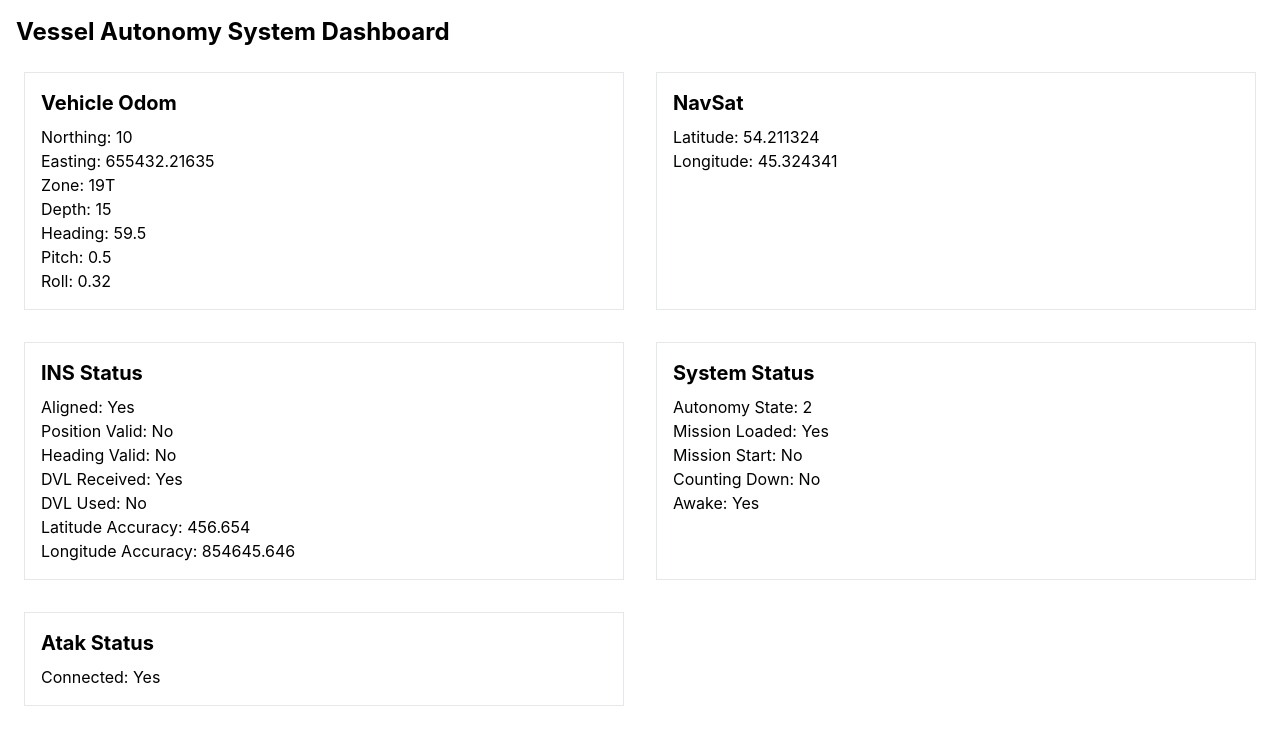
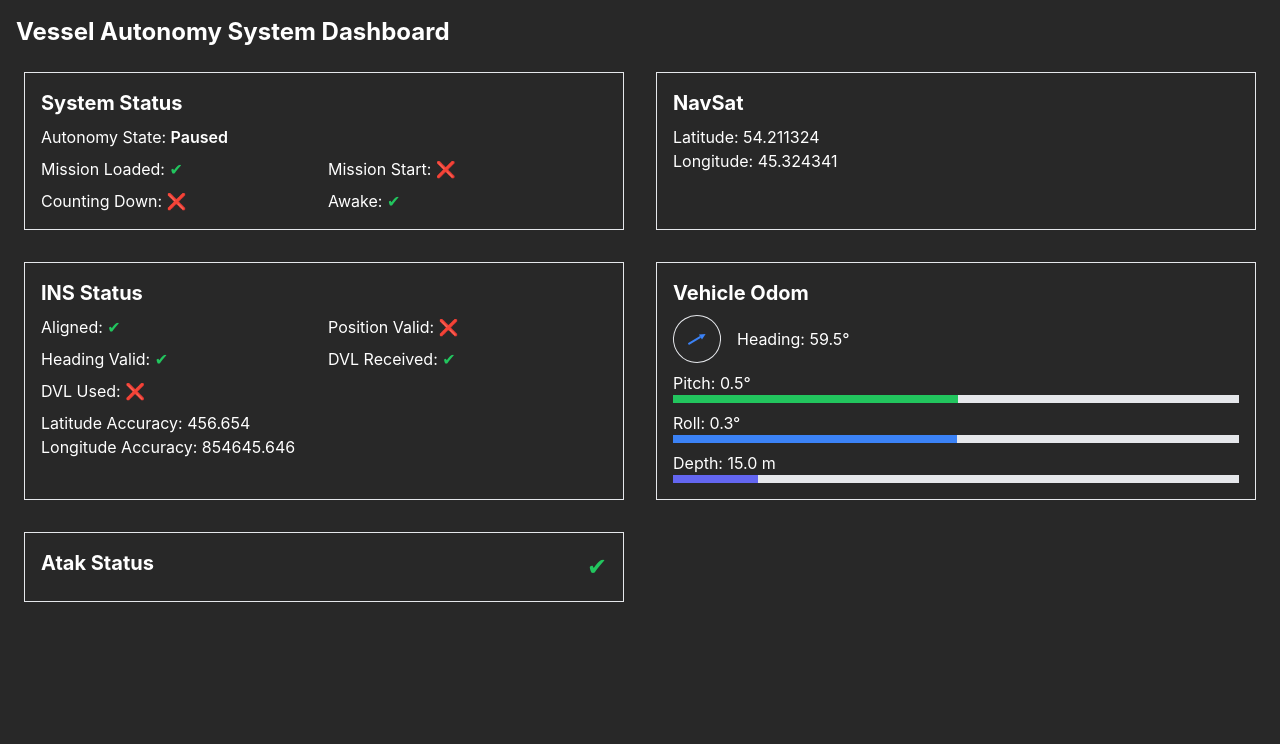
Before and after one commit to connor-jason/VATN-Internship-Project, a React (Create React App) app: page / in a window 1280 px wide. Shown: the top 744 px of the page. Built offline with nearby package versions, Linux system fonts and the light colour scheme.

Commit message:
Added visual elements to make it very readable also it's dark theme now

```diff
--- a/package.json
+++ b/package.json
@@ -6,8 +6,10 @@
     "@testing-library/jest-dom": "^5.17.0",
     "@testing-library/react": "^13.4.0",
     "@testing-library/user-event": "^13.5.0",
+    "leaflet": "^1.9.4",
     "react": "^18.3.1",
     "react-dom": "^18.3.1",
+    "react-leaflet": "^4.2.1",
     "react-scripts": "5.0.1",
     "web-vitals": "^2.1.4"
   },
--- a/public/index.html
+++ b/public/index.html
@@ -6,12 +6,12 @@
     <meta name="viewport" content="width=device-width, initial-scale=1" />
     <meta name="theme-color" content="#000000" />
     <meta
-      name="description"
-      content="Web site created using create-react-app"
+      name="VATN Systems Dashboard"
+      content="VATN Systems Dashboard"
     />
     <link rel="apple-touch-icon" href="%PUBLIC_URL%/logo192.png" />
     <link rel="manifest" href="%PUBLIC_URL%/manifest.json" />
-    <title>React App</title>
+    <title>VATN Dashboard</title>
   </head>
   <body>
     <noscript>You need to enable JavaScript to run this app.</noscript>
--- a/src/App.js
+++ b/src/App.js
@@ -29,7 +29,7 @@ function App() {
   const initialINSstatus = {
     aligned: true,
     pos_valid: false,
-    heading_valid: false,
+    heading_valid: true,
     dvl_recv: true,
     dvl_used: false,
     lat_accuracy: 456.654,
@@ -52,15 +52,15 @@ function App() {
   const [sysstat] = useState(initialSystemStatus);
 
   return (
-    <div className="container mx-auto p-4">
+    <div className="container mx-auto p-4 bg-darkGray">
       <h1 className="text-2xl font-bold mb-4">
         Vessel Autonomy System Dashboard
       </h1>
       <div className="grid grid-cols-1 md:grid-cols-2 gap-4">
-        <VehicleOdom data={odom} />
+        <SystemStatus data={sysstat} />
         <NavSat data={gps} />
         <INSstatus data={ins} />
-        <SystemStatus data={sysstat} />
+        <VehicleOdom data={odom} />
         <AtakStatus data={atak} />
       </div>
     </div>
--- a/src/components/AtakStatus.jsx
+++ b/src/components/AtakStatus.jsx
@@ -1,10 +1,13 @@
 import React from 'react';
 
 const AtakStatus = ({ data }) => {
+  const statusColor = data.connected ? 'text-green-500' : 'text-red-500';
+  const statusIcon = data.connected ? '✔' : '❌';
+
   return (
-    <div className="border p-4 m-2">
-      <h2 className="text-xl font-bold mb-2">Atak Status</h2>
-      <p>Connected: {data.connected ? 'Yes' : 'No'}</p>
+    <div className="border p-4 m-2 flex items-center">
+      <h2 className="text-xl font-bold mb-2 flex-1">Atak Status</h2>
+      <span className={`text-2xl ${statusColor}`}>{statusIcon}</span>
     </div>
   );
 };
--- a/src/components/INSstatus.jsx
+++ b/src/components/INSstatus.jsx
@@ -1,16 +1,60 @@
 import React from 'react';
 
 const INSstatus = ({ data }) => {
+  const getStatus = (status) => ({
+    color: status ? 'text-green-500' : 'text-red-500',
+    icon: status ? '✔' : '❌',
+  });
+
   return (
     <div className="border p-4 m-2">
       <h2 className="text-xl font-bold mb-2">INS Status</h2>
-      <p>Aligned: {data.aligned ? 'Yes' : 'No'}</p>
-      <p>Position Valid: {data.pos_valid ? 'Yes' : 'No'}</p>
-      <p>Heading Valid: {data.heading_valid ? 'Yes' : 'No'}</p>
-      <p>DVL Received: {data.dvl_recv ? 'Yes' : 'No'}</p>
-      <p>DVL Used: {data.dvl_used ? 'Yes' : 'No'}</p>
-      <p>Latitude Accuracy: {data.lat_accuracy}</p>
-      <p>Longitude Accuracy: {data.lon_accuracy}</p>
+      <div className="grid grid-cols-2 gap-2">
+        <div>
+          <p>
+            Aligned:{' '}
+            <span className={getStatus(data.aligned).color}>
+              {getStatus(data.aligned).icon}
+            </span>
+          </p>
+        </div>
+        <div>
+          <p>
+            Position Valid:{' '}
+            <span className={getStatus(data.pos_valid).color}>
+              {getStatus(data.pos_valid).icon}
+            </span>
+          </p>
+        </div>
+        <div>
+          <p>
+            Heading Valid:{' '}
+            <span className={getStatus(data.heading_valid).color}>
+              {getStatus(data.heading_valid).icon}
+            </span>
+          </p>
+        </div>
+        <div>
+          <p>
+            DVL Received:{' '}
+            <span className={getStatus(data.dvl_recv).color}>
+              {getStatus(data.dvl_recv).icon}
+            </span>
+          </p>
+        </div>
+        <div>
+          <p>
+            DVL Used:{' '}
+            <span className={getStatus(data.dvl_used).color}>
+              {getStatus(data.dvl_used).icon}
+            </span>
+          </p>
+        </div>
+      </div>
+      <div className="mt-2">
+        <p>Latitude Accuracy: {data.lat_accuracy.toFixed(3)}</p>
+        <p>Longitude Accuracy: {data.lon_accuracy.toFixed(3)}</p>
+      </div>
     </div>
   );
 };
--- a/src/components/NavSat.jsx
+++ b/src/components/NavSat.jsx
@@ -4,8 +4,8 @@ const NavSat = ({ data }) => {
   return (
     <div className="border p-4 m-2">
       <h2 className="text-xl font-bold mb-2">NavSat</h2>
-      <p>Latitude: {data.latitude}</p>
-      <p>Longitude: {data.longitude}</p>
+      <p>Latitude: {data.latitude.toFixed(6)}</p>
+      <p>Longitude: {data.longitude.toFixed(6)}</p>
     </div>
   );
 };
--- a/src/components/SystemStatus.jsx
+++ b/src/components/SystemStatus.jsx
@@ -1,14 +1,62 @@
 import React from 'react';
 
 const SystemStatus = ({ data }) => {
+  const getStatus = (status) => ({
+    color: status ? 'text-green-500' : 'text-red-500',
+    icon: status ? '✔' : '❌',
+  });
+
+  const autonomyStates = {
+    0: 'Idle',
+    1: 'Active',
+    2: 'Paused',
+    3: 'Error',
+    4: 'Completed',
+  };
+
   return (
     <div className="border p-4 m-2">
       <h2 className="text-xl font-bold mb-2">System Status</h2>
-      <p>Autonomy State: {data.autonomy_state}</p>
-      <p>Mission Loaded: {data.mission_loaded ? 'Yes' : 'No'}</p>
-      <p>Mission Start: {data.mission_start ? 'Yes' : 'No'}</p>
-      <p>Counting Down: {data.counting_down ? 'Yes' : 'No'}</p>
-      <p>Awake: {data.awake ? 'Yes' : 'No'}</p>
+      <p>
+        Autonomy State:{' '}
+        <span className="font-semibold">
+          {autonomyStates[data.autonomy_state]}
+        </span>
+      </p>
+      <div className="grid grid-cols-2 gap-2 mt-2">
+        <div>
+          <p>
+            Mission Loaded:{' '}
+            <span className={getStatus(data.mission_loaded).color}>
+              {getStatus(data.mission_loaded).icon}
+            </span>
+          </p>
+        </div>
+        <div>
+          <p>
+            Mission Start:{' '}
+            <span className={getStatus(data.mission_start).color}>
+              {getStatus(data.mission_start).icon}
+            </span>
+          </p>
+        </div>
+        <div>
+          <p>
+            Counting Down:{' '}
+            <span className={getStatus(data.counting_down).color}>
+              {getStatus(data.counting_down).icon}
+            </span>
+          </p>
+        </div>
+        <div>
+          <p>
+            Awake:{' '}
+            <span className={getStatus(data.awake).color}>
+              {getStatus(data.awake).icon}
+            </span>
+          </p>
+        </div>
+      </div>
     </div>
   );
 };
--- a/src/components/VehicleOdom.jsx
+++ b/src/components/VehicleOdom.jsx
@@ -1,19 +1,67 @@
 import React from 'react';
 
 const VehicleOdom = ({ data }) => {
+  // Calculate rotation for heading arrow
+  const headingRotation = data.heading;
+
+  // Scale pitch and roll values for bar widths (assuming max of ±90 degrees)
+  const pitchPercentage = ((data.pitch + 90) / 180) * 100;
+  const rollPercentage = ((data.roll + 90) / 180) * 100;
+
   return (
     <div className="border p-4 m-2">
       <h2 className="text-xl font-bold mb-2">Vehicle Odom</h2>
-      <p>Northing: {data.northing}</p>
-      <p>Easting: {data.easting}</p>
-      <p>
-        Zone: {data.zone[0]}
-        {data.zone[1]}
-      </p>
-      <p>Depth: {data.depth}</p>
-      <p>Heading: {data.heading}</p>
-      <p>Pitch: {data.pitch}</p>
-      <p>Roll: {data.roll}</p>
+      <div className="flex items-center">
+        {/* Heading Arrow */}
+        <div
+          className="w-12 h-12 border rounded-full flex items-center justify-center"
+          style={{ transform: `rotate(${headingRotation}deg)` }}
+        >
+          <svg
+            width="24"
+            height="24"
+            viewBox="0 0 24 24"
+            className="fill-current text-blue-500"
+          >
+            <path d="M12 2L15 8H9L12 2Z" />
+            <path d="M12 22V8" stroke="currentColor" strokeWidth="2" />
+          </svg>
+        </div>
+        <p className="ml-4">Heading: {data.heading.toFixed(1)}°</p>
+      </div>
+
+      {/* Pitch Indicator */}
+      <div className="mt-2">
+        <p>Pitch: {data.pitch.toFixed(1)}°</p>
+        <div className="w-full bg-gray-200 h-2">
+          <div
+            className="bg-green-500 h-2"
+            style={{ width: `${pitchPercentage}%` }}
+          ></div>
+        </div>
+      </div>
+
+      {/* Roll Indicator */}
+      <div className="mt-2">
+        <p>Roll: {data.roll.toFixed(1)}°</p>
+        <div className="w-full bg-gray-200 h-2">
+          <div
+            className="bg-blue-500 h-2"
+            style={{ width: `${rollPercentage}%` }}
+          ></div>
+        </div>
+      </div>
+
+      {/* Depth Display */}
+      <div className="mt-2">
+        <p>Depth: {data.depth.toFixed(1)} m</p>
+        <div className="w-full bg-gray-200 h-2">
+          <div
+            className="bg-indigo-500 h-2"
+            style={{ width: `${(data.depth / 100) * 100}%` }} // Assuming max depth of 100m
+          ></div>
+        </div>
+      </div>
     </div>
   );
 };
--- a/src/index.css
+++ b/src/index.css
@@ -1,6 +1,12 @@
 @tailwind base;
 @tailwind components;
 @tailwind utilities;
+
+:root {
+  --darkGray: #282828;
+  background-color: var(--darkGray);
+  color: white;
+}
 
 body {
   margin: 0;
@@ -9,6 +15,7 @@ body {
     sans-serif;
   -webkit-font-smoothing: antialiased;
   -moz-osx-font-smoothing: grayscale;
+
 }
 
 code {
--- a/src/index.js
+++ b/src/index.js
@@ -1,6 +1,7 @@
+import 'leaflet/dist/leaflet.css';
 import React from 'react';
 import ReactDOM from 'react-dom';
-import './index.css'; // Ensure this line is present
+import './index.css';
 import App from './App';
 
 ReactDOM.render(<App />, document.getElementById('root'));
--- a/tailwind.config.js
+++ b/tailwind.config.js
@@ -1,10 +1,14 @@
 /** @type {import('tailwindcss').Config} */
 module.exports = {
   content: [
-    "./src/**/*.{js,jsx,ts,tsx}",
+    './src/**/*.{js,jsx,ts,tsx}', './public/index.html'
   ],
   theme: {
-    extend: {},
+    extend: {
+      colors: {
+        darkGray: 'var(--darkGray)',
+      },
+    },
   },
   plugins: [],
 };
```
Also changed, not shown: public/manifest.json, 2 other files (tests, documents, lock files or other folders).
